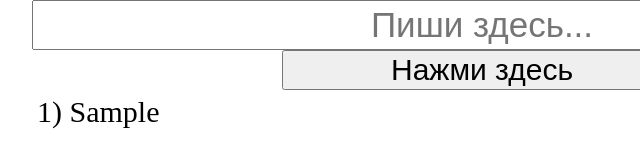
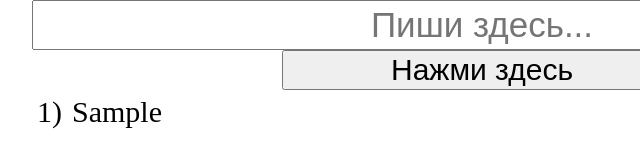
Before and after one commit to NikitaSid1/ToDoListHTML, a plain HTML site: page index.html in a window 1280 px wide. Both pictures are taken after typing "Sample" into the empty fields and a click on the button "Нажми здесь". Shown: the full height of the page, 158-798 px from the left. Drawn offline with Linux system fonts and the light colour scheme.

Commit message:
feat: refactore element creation

```diff
--- a/js/script.js
+++ b/js/script.js
@@ -30,6 +30,7 @@ function сheckInitialTodoList() {
     const todoList = getTodoList();
     const isInvalidTodoList =
       !todoList || !Array.isArray(todoList) || !todoList.every((elem) => typeof elem === 'string');
+
     if (isInvalidTodoList) {
       setTodoList([]);
     }
@@ -47,12 +48,26 @@ function addNewTodo() {
   toDoListHTML.innerHTML = '';
   const todoList = getTodoList();
 
-  todoList.forEach((element, index) => {
-    toDoListHTML.innerHTML += `
-          <li class="toDoList__list-item">${index + 1}) ${element}
-              <div class="delete"></div>
-          </li>
-      `;
+  todoList.forEach((todo, index) => {
+    const li = document.createElement('li');
+    const div = document.createElement('div');
+    const span = document.createElement('span');
+    const p = document.createElement('p');
+    const btn = document.createElement('button');
+
+    li.classList.add('toDoList__list-item');
+    div.classList.add('toDoList__list-div');
+    p.classList.add('toDoList__list-p');
+    span.classList.add('toDoList__list-span');
+    btn.classList.add('delete');
+
+    toDoListHTML.appendChild(li);
+    li.appendChild(div);
+    li.appendChild(btn);
+    div.appendChild(p);
+    div.appendChild(span);
+    span.innerText = todo;
+    p.innerText = `${index + 1})`;
   });
 }
 
--- a/scss/style.scss
+++ b/scss/style.scss
@@ -29,15 +29,22 @@ button {
 }
 .toDoList__list-item {
   margin: 5px 55px;
-  font-size: 30px;
   list-style: none;
   position: relative;
-  // width: 400px;
+  font-size: 30px;
+  .toDoList__list-p {
+    margin-right: 10px;
+  }
+  .toDoList__list-div {
+    display: flex;
+    justify-content: left;
+  }
 
   .delete {
     content: '';
     display: block;
     position: absolute;
+    border: none;
     left: 873px;
     top: 50%;
     transform: translateY(-50%);
```
Also changed, not shown: css/style.min.css, 1 other file.
